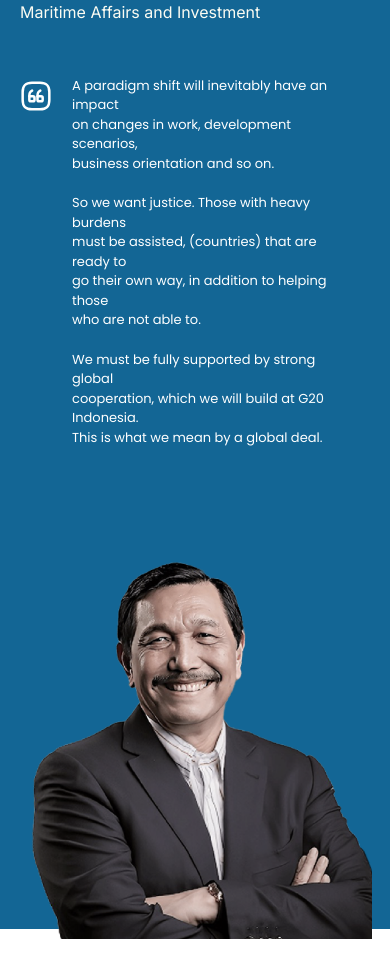
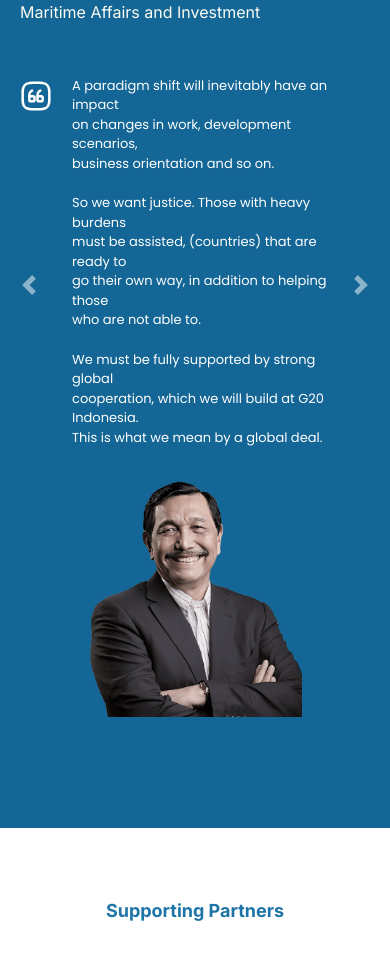
Before and after one commit to tearsbear/iet-fe, a PHP site: page /?page=home in a window 390 px wide; the page is wider, and only the part inside the window is pictured. Shown: the part 2146-3122 px from the top of that part. Run offline with PHP 8.4, Linux system fonts and the light colour scheme; grey boxes are pictures that could not be loaded.

Commit message:
fixing home

```diff
--- a/config/components/desktop/home/biograph.php
+++ b/config/components/desktop/home/biograph.php
@@ -1,5 +1,8 @@
 <div class="bg-biograph">
     <br>
+    <div id="carouselExampleControls" class="carousel slide" data-ride="carousel">
+        <div class="carousel-inner">
+            <div class="carousel-item active">
                 <div class="row">
                     <div class="col-md-4 content">
                         <h1 class="text-light font-inter-bold">Luhut Binsar Pandjaitan</h1>
@@ -30,3 +33,104 @@
                     </div>
                 </div>
             </div>
+            <div class="carousel-item">
+                <div class="row">
+                    <div class="col-md-4 content">
+                        <h1 class="text-light font-inter-bold">Erick Thohir</h1>
+                        <p class="font-inter-regular role">Minister of State-owned <br> enterprises of Indonesia</p>
+
+                        <div class="quote">
+                            <img src="assets/icons/quote.svg" alt="">
+                            <div>
+                                <p class="font-poppins-regular">A paradigm shift will inevitably have an impact <br> on changes in
+                                    work,
+                                    development scenarios, <br />
+                                    business orientation and so on.</p>
+
+                                <p class="font-poppins-regular">
+                                    So we want justice. Those with heavy burdens <br /> must be assisted, (countries) that are ready
+                                    to <br /> go their own way, in addition to helping those <br /> who are not able to.
+                                </p>
+                                <p class="font-poppins-regular">
+                                    We must be fully supported by strong global <br /> cooperation, which we will build at G20
+                                    Indonesia. <br /> This is what we mean by a global deal.
+                                </p>
+                            </div>
+                        </div>
+                    </div>
+                    <div class="col-md-5">
+                        <img class="img-profile" src="assets/image/erick.png" alt="">
+                    </div>
+                </div>
+            </div>
+            <div class="carousel-item">
+                <div class="row">
+                    <div class="col-md-4 content">
+                        <h1 class="text-light font-inter-bold">Sri Mulyani</h1>
+                        <p class="font-inter-regular role">Indonesia Minister Of Finance</p>
+
+                        <div class="quote">
+                            <img src="assets/icons/quote.svg" alt="">
+                            <div>
+                                <p class="font-poppins-regular">A paradigm shift will inevitably have an impact <br> on changes in
+                                    work,
+                                    development scenarios, <br />
+                                    business orientation and so on.</p>
+
+                                <p class="font-poppins-regular">
+                                    So we want justice. Those with heavy burdens <br /> must be assisted, (countries) that are ready
+                                    to <br /> go their own way, in addition to helping those <br /> who are not able to.
+                                </p>
+                                <p class="font-poppins-regular">
+                                    We must be fully supported by strong global <br /> cooperation, which we will build at G20
+                                    Indonesia. <br /> This is what we mean by a global deal.
+                                </p>
+                            </div>
+                        </div>
+                    </div>
+                    <div class="col-md-5">
+                        <img class="img-profile" src="assets/image/sri.png" alt="">
+                    </div>
+                </div>
+            </div>
+            <div class="carousel-item">
+                <div class="row">
+                    <div class="col-md-4 content">
+                        <h1 class="text-light font-inter-bold">Arifin Tasrif</h1>
+                        <p class="font-inter-regular role">Indonesia Minister of Energy and <br>Mineral Resources</p>
+
+                        <div class="quote">
+                            <img src="assets/icons/quote.svg" alt="">
+                            <div>
+                                <p class="font-poppins-regular">A paradigm shift will inevitably have an impact <br> on changes in
+                                    work,
+                                    development scenarios, <br />
+                                    business orientation and so on.</p>
+
+                                <p class="font-poppins-regular">
+                                    So we want justice. Those with heavy burdens <br /> must be assisted, (countries) that are ready
+                                    to <br /> go their own way, in addition to helping those <br /> who are not able to.
+                                </p>
+                                <p class="font-poppins-regular">
+                                    We must be fully supported by strong global <br /> cooperation, which we will build at G20
+                                    Indonesia. <br /> This is what we mean by a global deal.
+                                </p>
+                            </div>
+                        </div>
+                    </div>
+                    <div class="col-md-5">
+                        <img class="img-profile" src="assets/image/arifin.png" alt="">
+                    </div>
+                </div>
+            </div>
+        </div>
+        <a class="carousel-control-prev" href="#carouselExampleControls" role="button" data-slide="prev">
+            <span class="carousel-control-prev-icon" aria-hidden="true"></span>
+            <span class="sr-only">Previous</span>
+        </a>
+        <a class="carousel-control-next" href="#carouselExampleControls" role="button" data-slide="next">
+            <span class="carousel-control-next-icon" aria-hidden="true"></span>
+            <span class="sr-only">Next</span>
+        </a>
+    </div>
+</div>
--- a/css/page-home.css
+++ b/css/page-home.css
@@ -187,13 +187,13 @@ video {
 }
 
 .bg-biograph {
-  height: 752px;
+  max-height: 700px !important;
   background-color: #136695;
-  margin-bottom: 10px;
 }
 
 .bg-biograph .content {
-  margin: 80px 80px 0px;
+  margin: auto;
+  transform: translateX(25%);
 }
 
 .bg-biograph .role {
@@ -201,10 +201,14 @@ video {
   font-size: 20px;
 }
 
-.bg-biograph .img-profile {
-  width: 88%;
-  margin-top: 72px;
-  margin-left: 77px;
+.bg-biograph .col-md-5{
+  margin: auto;
+  display: flex;
+}
+
+.bg-biograph .col-md-5 img {
+  width: 55%;
+  margin: auto;
 }
 
 .quote {
@@ -504,11 +508,21 @@ video {
   }
 
   .bg-biograph {
-    min-height: 1101px;
+    min-height: 1000px;
   }
 
   .bg-biograph .content {
     margin: 42px 20px 0px;
+    transform: translateX(0);
+  }
+
+  .bg-biograph .col-md-5 {
+    margin: auto;
+    display: flex;
+  }
+
+  .bg-biograph .col-md-5 img{
+    margin: auto;
   }
 
   .bg-biograph .content h1 {
@@ -528,6 +542,12 @@ video {
     display: inline-block;
     float: none;
   }
+
+  /* Decorations */
+  /*.col-sm-4 { color: #fff; font-size: 48px; padding-bottom: 20px; padding-top: 18px; }*/
+  /*.col-sm-4:nth-child(3n+1) { background: #c69; }*/
+  /*.col-sm-4:nth-child(3n+2) { background: #9c6; }*/
+  /*.col-sm-4:nth-child(3n+3) { background: #69c; }*/
 
   .container {
     max-width: 100%;
@@ -672,8 +692,13 @@ video {
     width: 100%;
   }
 
-  .bg-biograph .img-profile {
-    margin-left: 29px;
+  .bg-biograph .col-md-5 {
+    margin: auto;
+    display: flex;
+  }
+
+  .bg-biograph .col-md-5 img{
+    margin: auto;
   }
 
   .font-inter-extrabold {
@@ -752,7 +777,9 @@ video {
 
   .bg-biograph .content {
     margin: 42px 20px 0px;
+    transform: translateX(0);
   }
+
   .bg-biograph .content h1 {
     font-size: 31px;
   }
@@ -797,10 +824,6 @@ video {
 
   .bg-biograph {
     min-height: 916px;
-  }
-
-  .bg-biograph .content {
-    margin: 42px 80px 0px;
   }
 
   .bg-biograph .content h1 {
@@ -1128,7 +1151,7 @@ video {
   }
 
   .bg-biograph {
-    height: 635px;
+    height: 535px;
   }
 
   .bg-biograph .content h1 {
```
Also changed, not shown: assets/image/arifin.png (added), assets/image/erick.png (added), assets/image/sri.png (added). Lines whose indentation alone changed are shown as unchanged.
